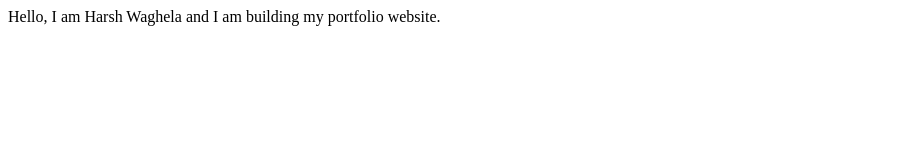
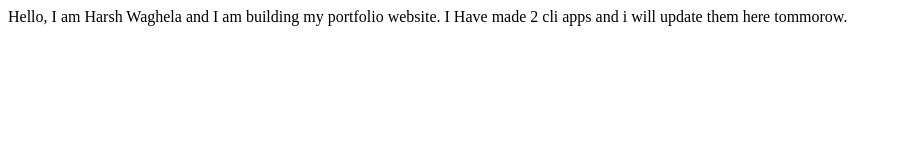
Before and after one commit to styrene01/demo-site, a plain HTML site: page index.html in a window 1280 px wide. Shown: the whole page, without its empty margins (0-902 px from the left). Drawn offline with Linux system fonts and the light colour scheme.

Commit message:
update: details of project

```diff
--- a/index.html
+++ b/index.html
@@ -7,6 +7,7 @@
         <title>Harsh Waghela</title>
     </head>
     <body>
-        Hello, I am Harsh Waghela and I am building my portfolio website.
+        Hello, I am Harsh Waghela and I am building my portfolio website. I Have
+        made 2 cli apps and i will update them here tommorow.
     </body>
 </html>
```
